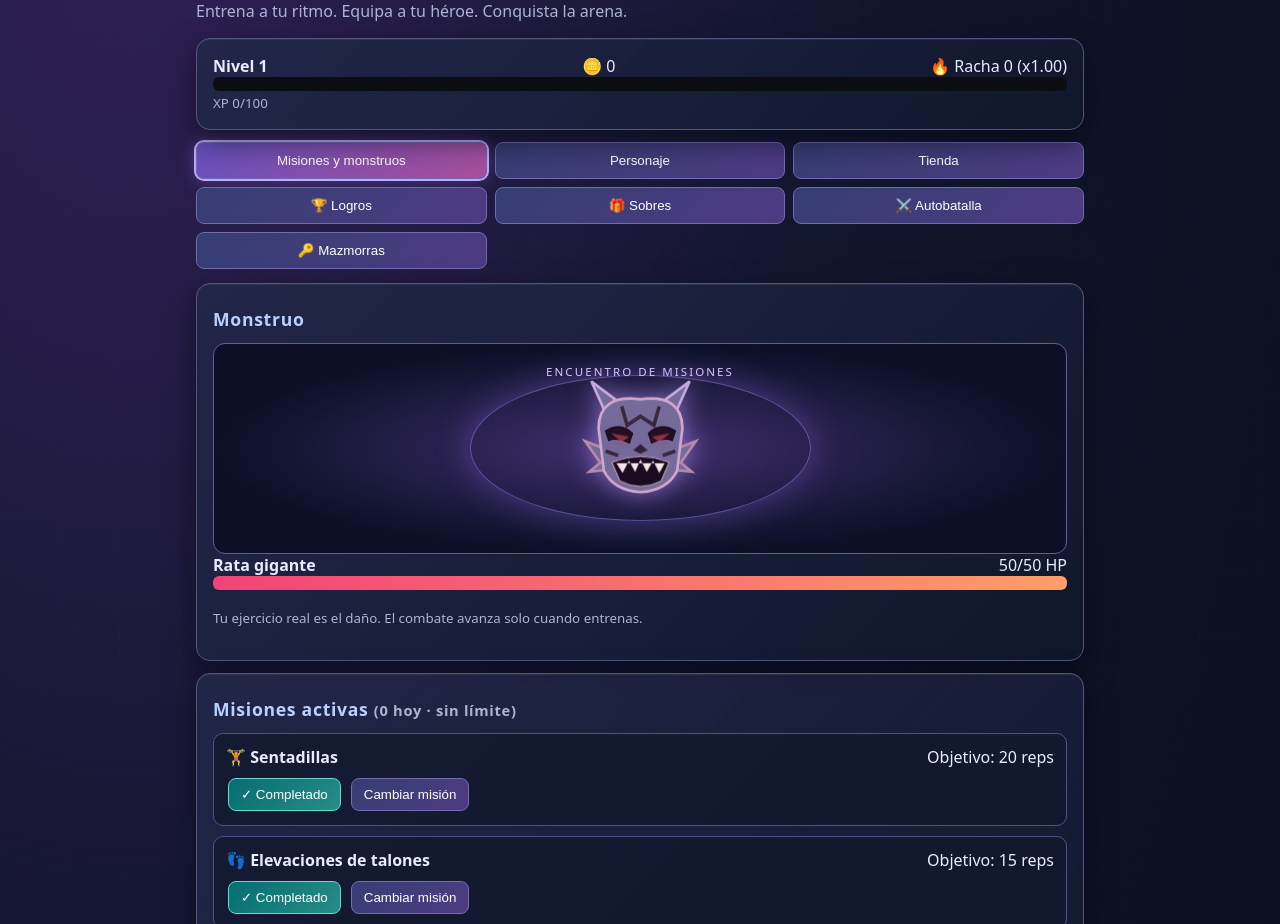
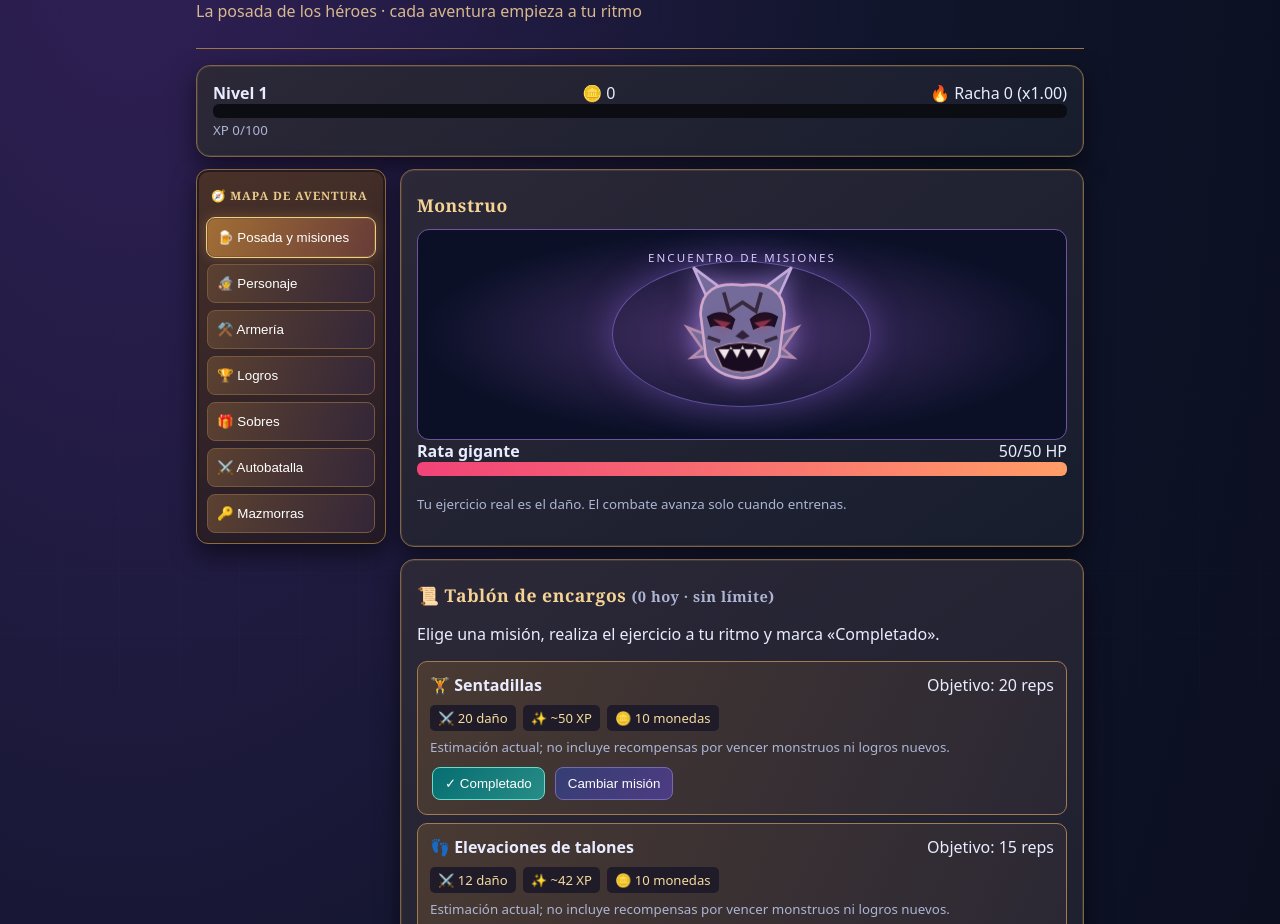
Before and after one commit to AlvaroRojo/fitquest, a plain HTML site: page index.html in a window 1280 px wide. Shown: the part 107-1031 px from the top of the page. Drawn offline with Linux system fonts and the light colour scheme.

Commit message:
Add fantasy quest board and hero attributes
Co-authored-by: Copilot <223556219+Copilot@users.noreply.github.com>

```diff
--- a/index.html
+++ b/index.html
@@ -64,6 +64,26 @@
   .milestones{display:flex;gap:8px;flex-wrap:wrap}
   .milestone{padding:7px 10px;border:1px solid #746aaf;border-radius:8px;background:#1a2039}
   .milestone.done{color:#a5f8df;border-color:#68cbb2}
+  .game-header{border-bottom:1px solid #9c784a;margin-bottom:16px;padding-bottom:10px}
+  .game-header h1{font-family:Georgia,serif;color:#ffdf9a;text-shadow:0 3px #4e291d,0 0 22px #ffa95777}
+  .game-header .subtitle{color:#d8b98d}
+  .status-card{background:linear-gradient(120deg,#473126,#272137);border-color:#ad8051;box-shadow:inset 0 0 0 2px #241c22,0 8px 22px #0008}
+  .game-layout{display:grid;grid-template-columns:190px minmax(0,1fr);gap:14px;align-items:start}
+  .game-layout main{min-width:0}
+  .navigation{display:flex;flex-direction:column;gap:7px;position:sticky;top:10px;padding:10px;border:1px solid #916941;border-radius:12px;background:linear-gradient(160deg,#493128,#221a28);box-shadow:inset 0 0 0 2px #251c21,0 10px 24px #0008}
+  .navigation::before{content:"🧭 MAPA DE AVENTURA";font:700 .72rem Georgia,serif;color:#eacb8d;letter-spacing:.08em;padding:8px 4px}
+  .navigation button{text-align:left;padding:11px 9px;border-color:#79593e;background:linear-gradient(110deg,#5b4130,#342638)}
+  .navigation button[aria-selected="true"]{background:linear-gradient(110deg,#a16e35,#683c38);outline:1px solid #f5cd7d;box-shadow:0 0 13px #dca15855}
+  .card{border-color:#806348;background:linear-gradient(145deg,#2c2837,#171d2d);box-shadow:inset 0 0 0 1px #cfab6226,0 9px 24px #0008}
+  h2{color:#f4d395;font-family:Georgia,serif;letter-spacing:.03em}
+  .quest-board{display:grid;gap:8px}
+  .quest-board .mission{background:linear-gradient(115deg,#493a32,#2a2734);border-color:#a47b50;margin:0}
+  .quest-rewards{display:flex;flex-wrap:wrap;gap:7px;margin:9px 0}
+  .quest-rewards span{padding:4px 8px;border-radius:5px;background:#1f1b28;color:#f5dc9e;font-size:.82rem}
+  .quest-rewards small{width:100%}
+  .attributes{display:grid;gap:8px}
+  .attribute{display:flex;justify-content:space-between;align-items:center;gap:8px;flex-wrap:wrap;padding:9px 12px;border:1px solid #795f45;border-radius:9px;background:#1d1b2b}
+  .attribute small{display:block}
   @keyframes float{50%{transform:translateY(-8px)}}
   @keyframes portal{50%{transform:scale(1.1);opacity:.55}}
   @keyframes pulse{50%{opacity:.45}}
@@ -71,24 +91,26 @@
   @keyframes glow{50%{opacity:.5;filter:drop-shadow(0 0 7px red)}}
   @keyframes snarl{50%{transform:translateY(4px)}}
   @media(prefers-reduced-motion:reduce){*,*::before,*::after{animation:none !important;transition:none !important}}
-  @media(max-width:480px){body{padding:10px}.navigation{grid-template-columns:repeat(2,1fr)}.row{flex-wrap:wrap}.hero-layout{grid-template-columns:1fr}.hero-stage{min-height:170px}.hero-art{height:160px}}
+  @media(max-width:700px){.game-layout{grid-template-columns:1fr}.navigation{position:static;display:grid;grid-template-columns:repeat(2,minmax(0,1fr))}.navigation::before{grid-column:1/-1}.navigation button{text-align:center}}
+  @media(max-width:480px){body{padding:10px}.row{flex-wrap:wrap}.hero-layout{grid-template-columns:1fr}.hero-stage{min-height:170px}.hero-art{height:160px}}
   [hidden]{display:none !important}
 </style>
 </head>
 <body>
-<h1>⚔️ FitQuest</h1>
-<p class="subtitle">Entrena a tu ritmo. Equipa a tu héroe. Conquista la arena.</p>
+<header class="game-header"><h1>⚔️ FitQuest</h1>
+<p class="subtitle">La posada de los héroes · cada aventura empieza a tu ritmo</p></header>
 
-<div class="card">
+<div class="card status-card">
   <div class="row"><b id="lvl"></b><span id="coins"></span><span id="streak"></span></div>
   <div class="bar xp"><div id="xpbar"></div></div>
   <small id="xptxt"></small>
 </div>
 
+<div class="game-layout">
 <div class="navigation" role="tablist" aria-label="Secciones del juego">
-  <button type="button" role="tab" id="tab-adventure" data-section="adventure" aria-controls="adventure" aria-selected="true">Misiones y monstruos</button>
-  <button type="button" role="tab" id="tab-character" data-section="character" aria-controls="character" aria-selected="false" tabindex="-1">Personaje</button>
-  <button type="button" role="tab" id="tab-store" data-section="store" aria-controls="store" aria-selected="false" tabindex="-1">Tienda</button>
+  <button type="button" role="tab" id="tab-adventure" data-section="adventure" aria-controls="adventure" aria-selected="true">🍺 Posada y misiones</button>
+  <button type="button" role="tab" id="tab-character" data-section="character" aria-controls="character" aria-selected="false" tabindex="-1">🧙 Personaje</button>
+  <button type="button" role="tab" id="tab-store" data-section="store" aria-controls="store" aria-selected="false" tabindex="-1">⚒️ Armería</button>
   <button type="button" role="tab" id="tab-achievements" data-section="achievements" aria-controls="achievements" aria-selected="false" tabindex="-1">🏆 Logros</button>
   <button type="button" role="tab" id="tab-packs" data-section="packs" aria-controls="packs" aria-selected="false" tabindex="-1">🎁 Sobres</button>
   <button type="button" role="tab" id="tab-battle" data-section="battle" aria-controls="battle" aria-selected="false" tabindex="-1">⚔️ Autobatalla</button>
@@ -106,8 +128,9 @@
 </div>
 
 <div class="card">
-  <h2>Misiones activas <small id="cnt"></small></h2>
-  <div id="missions"></div>
+  <h2>📜 Tablón de encargos <small id="cnt"></small></h2>
+  <p>Elige una misión, realiza el ejercicio a tu ritmo y marca «Completado».</p>
+  <div id="missions" class="quest-board"></div>
   <p><small>Recompensa completa en las primeras 6 misiones del día. Desde la séptima, la XP, el daño y las monedas de misión bajan al 25 %. La primera misión diaria puede dar una llave; puedes seguir completando misiones sin límite.</small></p>
   <p class="notice"><small>No hay límite de misiones, pero hacer más ejercicio no es necesario para conseguir los hitos de actividad. Adapta cada ejercicio a tu capacidad, descansa cuando lo necesites y detente si sientes dolor. No es asesoramiento médico.</small></p>
   <button id="rest">😴 Día de descanso (1 por semana, mantiene racha)</button>
@@ -126,6 +149,12 @@
   <p>Arrastra un objeto del inventario a su hueco o selecciónalo y pulsa el hueco. Pulsa un hueco equipado sin selección para vaciarlo.</p>
   <div class="hero-layout"><div class="hero-stage" id="hero"></div><div id="eq" class="grid"></div></div>
   <p><small id="bonuses"></small></p>
+</div>
+<div class="card">
+  <h2>📖 Entrenamiento del héroe</h2>
+  <p>Invierte monedas del juego para mejorar atributos permanentes. Los bonos se suman al equipo y los logros.</p>
+  <div id="attributes" class="attributes"></div>
+  <p id="attribute-status" role="status" aria-live="polite"></p>
 </div>
 <div class="card">
   <h2>🎒 Inventario y desmantelamiento</h2>
@@ -188,6 +217,7 @@
 </div>
 </section>
 </main>
+</div>
 
 <script>
 const EXERCISES = [
@@ -253,6 +283,13 @@ const TIER_PCT=[3,6,10,15], TIER_COST=[40,120,350,900], TIER_LVL=[1,5,10,15];
 const TIER_NAMES=['Común','Poco común','Raro','Legendario'];
 const TIER_ICONS=['⚪','🟢','🔷','🌟'];
 const STAT_TXT={dmg:'daño',xp:'XP',coin:'monedas'};
+const ATTRIBUTES={
+  dmg:{name:'Poder',icon:'⚔️',description:'Aumenta el daño en misiones, arena y mazmorras.'},
+  xp:{name:'Sabiduría',icon:'📘',description:'Aumenta la experiencia obtenida.'},
+  coin:{name:'Fortuna',icon:'🪙',description:'Aumenta las monedas de misiones y enemigos.'}
+};
+const ATTRIBUTE_LIMIT=20;
+const attributeCost=rank=>100+50*rank;
 const ITEMS=[];
 for(const [g,d] of Object.entries(GROUPS)) for(let t=0;t<4;t++){
   const names=Array.isArray(d.names[t])?d.names[t]:[d.names[t]];
@@ -300,7 +337,7 @@ const ACHIEVEMENTS=[
   }))
 ];
 const bonus=stat=>{
-  let t=0;
+  let t=S.attributes[stat]||0;
   for(const id of Object.values(S.eq)){const it=ITEM[id];if(it&&it.stat===stat)t+=itemPercent(it)}
   for(const a of ACHIEVEMENTS) if(S.achievements.includes(a.id)&&a.stat===stat)t+=a.pct;
   return 1+t/100;
@@ -329,7 +366,7 @@ const fresh = () => ({level:1,xp:0,coins:0,owned:[],eq:{},streak:0,kills:0,
   day:today(),done:{},bonus:{},lastActive:null,lastRest:null,monsterHp:monsterHp(0),log:[],active:pickMissions(),completedToday:0,
   targets:{},totalMissions:0,packsOpened:0,achievements:[],missionKills:0,autoKills:0,autoMonsterHp:monsterHp(0),battleUpdated:Date.now(),
   keys:0,keyPity:0,unlockedDungeons:['crypt'],dungeonRun:null,lastDungeonDay:null,dungeonClears:0,materials:0,activeDays:0,lastActivityDay:null,
-  weeklyRewards:0,balanceVersion:1,unlimitedMissionsVersion:1,upgrades:{}});
+  weeklyRewards:0,balanceVersion:1,unlimitedMissionsVersion:1,upgrades:{},attributes:{dmg:0,xp:0,coin:0}});
 let S;
 try{S=JSON.parse(localStorage.getItem(KEY)||'null') || fresh()}
 catch(error){alert('No se puede leer la partida guardada. No se ha borrado; revisa los datos del navegador.');throw error}
@@ -351,6 +388,7 @@ S.activeDays ??= 0;
 S.lastActivityDay ??= null;
 S.weeklyRewards ??= 0;
 S.upgrades ??= {};
+S.attributes ??= {dmg:0,xp:0,coin:0};
 let legacyTicks=0;
 if(S.missionKills==null){
   if(S.autoBattle===true && Number.isFinite(S.battleUpdated)){
@@ -520,6 +558,25 @@ function placeItem(id,slotKey){
   log(`🎽 Equipado: ${item.name}`);
   return true;
 }
+function trainAttribute(stat){
+  if(!Object.hasOwn(ATTRIBUTES,stat)) return false;
+  const rank=S.attributes[stat]||0;
+  if(rank>=ATTRIBUTE_LIMIT || S.coins<attributeCost(rank)) return false;
+  S.coins-=attributeCost(rank);
+  S.attributes[stat]=rank+1;
+  log(`📖 ${ATTRIBUTES[stat].name} mejorado a ${rank+1}`);
+  return true;
+}
+function missionEstimate(ex){
+  const units=Math.max(0,missionTarget(ex)-(S.done[ex.id]||0));
+  const scale=S.completedToday<FULL_REWARD_MISSIONS?1:0.25;
+  const mult=streakMult()*scale;
+  return {
+    damage:units*ex.value*bonus('dmg')*mult,
+    xp:Math.round(units*ex.value*mult*bonus('xp'))+Math.round(30*mult*bonus('xp')),
+    coins:Math.round(10*bonus('coin')*scale)
+  };
+}
 function completeMission(ex){
   settleBattle();
   rollDay();
@@ -665,9 +722,12 @@ function render(liveOnly=false){
   $('missions').innerHTML='';
   for(const ex of S.active.map(byId)){
     const tgt=missionTarget(ex),d=S.done[ex.id]||0;
+    const preview=missionEstimate(ex);
     const el=document.createElement('div');el.className='mission';
     el.innerHTML=`<div class="row"><strong>${EXERCISE_ICONS[ex.id]} ${ex.name}</strong><span>Objetivo: ${tgt} ${ex.unit}</span></div>
-      ${d>0?`<p><small>Progreso anterior: ${d}/${tgt} ${ex.unit}. Completa lo que falta y confirma.</small></p><div class="bar mis"><div style="width:${Math.min(100,100*d/tgt)}%"></div></div>`:''}`;
+      ${d>0?`<p><small>Progreso anterior: ${d}/${tgt} ${ex.unit}. Completa lo que falta y confirma.</small></p><div class="bar mis"><div style="width:${Math.min(100,100*d/tgt)}%"></div></div>`:''}
+      <div class="quest-rewards"><span>⚔️ ${Math.round(preview.damage*10)/10} daño</span><span>✨ ~${preview.xp} XP</span><span>🪙 ${preview.coins} monedas</span>
+      <small>Estimación actual; no incluye recompensas por vencer monstruos ni logros nuevos.</small></div>`;
     const actions=document.createElement('div');actions.className='mission-actions';
     const complete=document.createElement('button');
     complete.type='button';complete.className='complete';complete.textContent='✓ Completado';
@@ -693,9 +753,29 @@ function render(liveOnly=false){
   $('cnt').textContent=`(${S.completedToday} hoy · sin límite)`;
   $('weekly-progress').innerHTML=journeyMarkup();
   $('rest').disabled=!!S.lastRest&&daysBetween(S.lastRest,today())<7;
-  renderChar();renderShop();renderAchievements();renderDungeons();
+  renderChar();renderAttributes();renderShop();renderAchievements();renderDungeons();
   $('open-pack').disabled=S.coins<PACK_COST;
   $('log').innerHTML=S.log.map(l=>`<div>${l}</div>`).join('');
+}
+function renderAttributes(){
+  const box=$('attributes');box.innerHTML='';
+  for(const [stat,definition] of Object.entries(ATTRIBUTES)){
+    const rank=S.attributes[stat]||0;
+    const row=document.createElement('div');row.className='attribute';
+    const details=document.createElement('div');
+    details.innerHTML=`<strong>${definition.icon} ${definition.name} · ${rank}/${ATTRIBUTE_LIMIT}</strong><small>+${rank}% ${STAT_TXT[stat]} · ${definition.description}</small>`;
+    const button=document.createElement('button');button.type='button';
+    button.textContent=rank>=ATTRIBUTE_LIMIT?'Nivel máximo':`Mejorar · ${attributeCost(rank)} 🪙`;
+    button.disabled=rank>=ATTRIBUTE_LIMIT || S.coins<attributeCost(rank);
+    button.setAttribute('aria-label',`${button.textContent} ${definition.name}`);
+    button.onclick=()=>{
+      settleBattle();
+      const improved=trainAttribute(stat);
+      save();render();
+      $('attribute-status').textContent=improved?`${definition.name} aumentado a ${S.attributes[stat]}.`:'No se puede mejorar este atributo.';
+    };
+    row.append(details,button);box.appendChild(row);
+  }
 }
 function renderChar(){
   $('hero').innerHTML=heroArt();
@@ -868,6 +948,7 @@ setInterval(()=>{
   if(S.battleUpdated!==previous){
     save();render(true);
     if(!$('store').hidden && (S.coins!==previousCoins || S.level!==previousLevel)) renderShop();
+    if(!$('character').hidden && S.coins!==previousCoins) renderAttributes();
     if(!$('achievements').hidden && S.achievements.length!==previousAchievements) renderAchievements();
     if(!$('battle').hidden) animateHit('battle-icon');
   }
```
Also changed, not shown: tests/game.test.js (+46 -0 lines), 1 other file.
